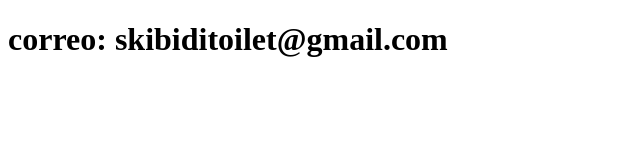
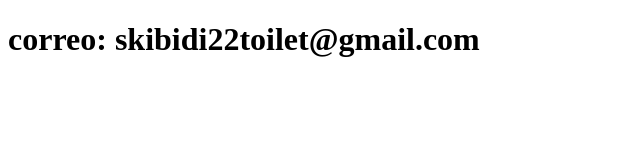
Before and after one commit to raulmtrx/JuegoSecreto, a plain HTML site: page extension.html in a window 1280 px wide. Shown: the whole page, without its empty margins (0-640 px from the left). Drawn offline with Linux system fonts and the light colour scheme.

Commit message:
Actualiza correo electronico

```diff
--- a/extension.html
+++ b/extension.html
@@ -6,6 +6,6 @@
     <title>Update</title>
 </head>
 <body>
-    <h1>correo: skibiditoilet@gmail.com</h1>
+    <h1>correo: skibidi22toilet@gmail.com</h1>
 </body>
 </html>
```
